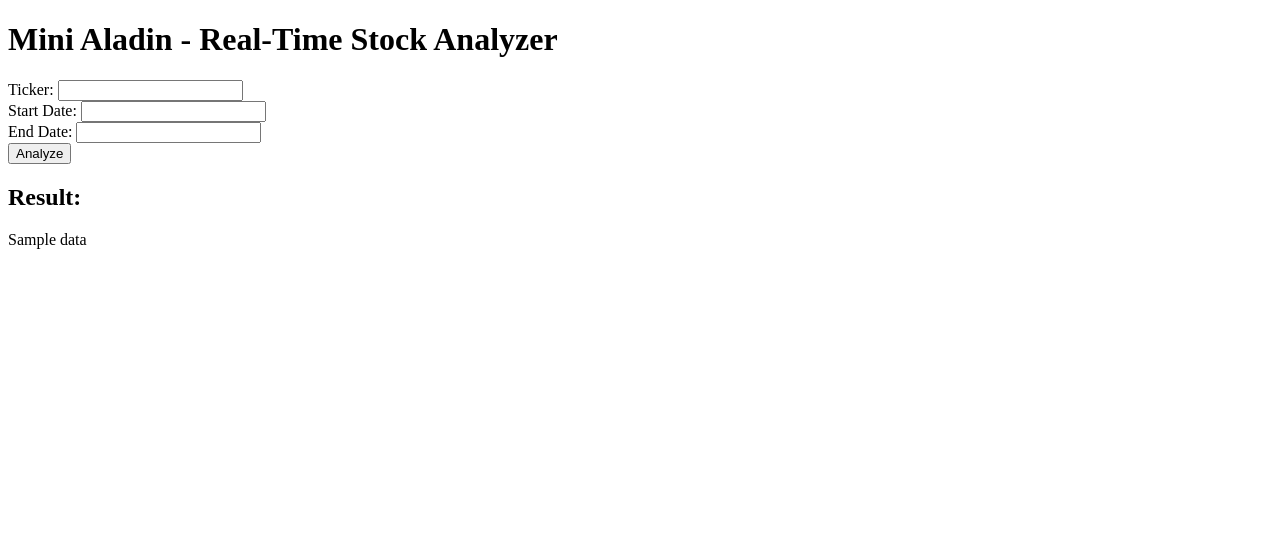
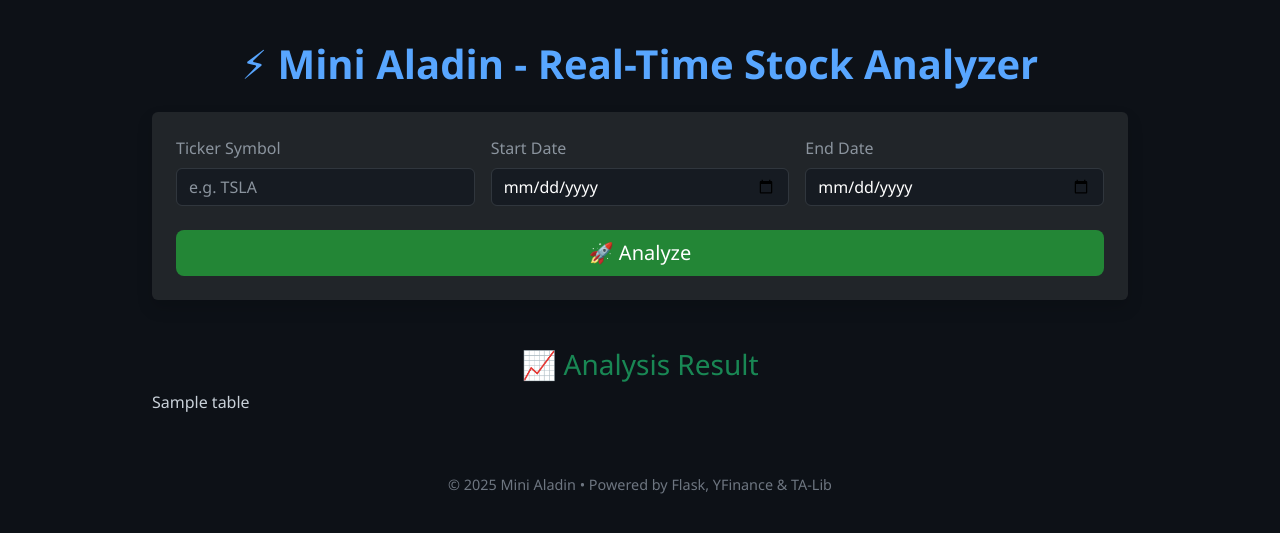
Before and after one commit to wasey-tech/mini-aladin, a Flask app: template templates/index.html in a window 1280 px wide. Shown: the top 533 px of the page. Run offline with Flask 3, Linux system fonts and the light colour scheme; the template is opened without the code that fills it: most values are stand-ins (such as "Sample title", 1, 10 or a date in 2020).

Commit message:
Initial commit for Mini Aladin

```diff
--- a/app.py
+++ b/app.py
@@ -1,32 +1,36 @@
-import yfinance as yf
-import pandas as pd
-import ta
-from flask import Flask, request, render_template
+from flask import Flask, render_template, request
+from datetime import datetime
+from stock_data_fetcher import fetch_stock_data
 
 app = Flask(__name__)
 
-def fetch_data(ticker, start_date, end_date):
-    data = yf.download(ticker, start=start_date, end=end_date)
-    if data.empty:
-        return None
-
-    # Fix: squeeze to 1D array for RSI and MACD
-    close_prices = data['Close'].squeeze()
-
-    data['rsi'] = ta.momentum.RSIIndicator(close=close_prices).rsi()
-    data['macd'] = ta.trend.MACD(close=close_prices).macd()
-
-    return data.tail(10).to_html()
-
 @app.route('/', methods=['GET', 'POST'])
 def index():
-    data = None
+    error = None
+    result_table = None
+
     if request.method == 'POST':
-        ticker = request.form['ticker']
-        start = request.form['start']
-        end = request.form['end']
-        data = fetch_data(ticker, start, end)
-    return render_template('index.html', data=data)
+        ticker = request.form.get('ticker', '').strip().upper()
+        start_date = request.form.get('start_date', '')
+        end_date = request.form.get('end_date', '')
+
+        try:
+            if not ticker or not start_date or not end_date:
+                raise ValueError("All fields are required.")
+
+            start_dt = datetime.strptime(start_date, "%Y-%m-%d")
+            end_dt = datetime.strptime(end_date, "%Y-%m-%d")
+
+            if start_dt >= end_dt:
+                raise ValueError("Start date must be before end date.")
+
+            df = fetch_stock_data(ticker, start_date, end_date)
+            result_table = df.to_html(classes='table table-bordered table-striped table-sm', justify='center')
+
+        except Exception as e:
+            error = str(e)
+
+    return render_template('index.html', error=error, table=result_table, max_date=datetime.today().strftime('%Y-%m-%d'))
 
 if __name__ == '__main__':
-    app.run(debug=True, host='0.0.0.0', port=10000)
+    app.run(debug=True)
--- a/requirements.txt
+++ b/requirements.txt
@@ -1,5 +1,5 @@
-flask
+Flask
+pandas
 yfinance
-pandas
 ta
 gunicorn
--- a/templates/index.html
+++ b/templates/index.html
@@ -1,19 +1,74 @@
 <!DOCTYPE html>
-<html>
+<html lang="en">
 <head>
-    <title>Mini Aladin Stock Analyzer</title>
+  <meta charset="UTF-8">
+  <meta name="viewport" content="width=device-width, initial-scale=1">
+  <title>Mini Aladin - Stock Analyzer</title>
+  <link href="https://cdn.jsdelivr.net/npm/bootstrap@5.3.0/dist/css/bootstrap.min.css" rel="stylesheet">
+  <style>
+    body { background-color: #0d1117; color: #c9d1d9; padding-top: 40px; font-family: 'Segoe UI', Tahoma, Geneva, Verdana, sans-serif; }
+    .container { max-width: 1000px; }
+    h1 { font-weight: bold; color: #58a6ff; }
+    label { color: #8b949e; }
+    .form-control { background-color: #161b22; color: #fff; border: 1px solid #30363d; }
+    .form-control::placeholder { color: #8b949e; }
+    .form-control:focus { border-color: #58a6ff; background-color: #161b22; }
+    .btn-primary { background-color: #238636; border: none; }
+    .btn-primary:hover { background-color: #2ea043; }
+    .table { background-color: #161b22; }
+    .table thead { background-color: #21262d; color: #58a6ff; }
+    .table tbody tr:hover { background-color: #2c313a; }
+    .error-message { color: #f85149; font-weight: bold; margin-top: 20px; }
+    #loading { color: #ffd33d; font-weight: bold; margin-top: 20px; display: none; }
+    .footer { margin-top: 60px; text-align: center; color: #6e7681; font-size: 0.9rem; }
+  </style>
 </head>
 <body>
-    <h1>Mini Aladin - Real-Time Stock Analyzer</h1>
-    <form method="post">
-        Ticker: <input type="text" name="ticker"><br>
-        Start Date: <input type="text" name="start"><br>
-        End Date: <input type="text" name="end"><br>
-        <input type="submit" value="Analyze">
-    </form>
-    {% if data %}
-        <h2>Result:</h2>
-        {{ data | safe }}
-    {% endif %}
+<div class="container">
+  <h1 class="text-center mb-4">⚡ Mini Aladin - Real-Time Stock Analyzer</h1>
+  <form id="stockForm" method="POST" action="/" class="bg-dark p-4 rounded shadow">
+    <div class="row g-3">
+      <div class="col-md-4">
+        <label for="ticker" class="form-label">Ticker Symbol</label>
+        <input type="text" id="ticker" name="ticker" class="form-control" placeholder="e.g. TSLA" required>
+      </div>
+      <div class="col-md-4">
+        <label for="start_date" class="form-label">Start Date</label>
+        <input type="date" id="start_date" name="start_date" class="form-control" required max="{{ max_date }}">
+      </div>
+      <div class="col-md-4">
+        <label for="end_date" class="form-label">End Date</label>
+        <input type="date" id="end_date" name="end_date" class="form-control" required max="{{ max_date }}">
+      </div>
+    </div>
+    <div class="d-grid mt-4">
+      <button type="submit" class="btn btn-primary btn-lg">🚀 Analyze</button>
+    </div>
+  </form>
+
+  <div id="loading" class="text-center">Loading data, please wait...</div>
+
+  {% if error %}
+    <div class="error-message text-center">{{ error }}</div>
+  {% endif %}
+
+  {% if table %}
+    <div class="mt-5">
+      <h3 class="text-center text-success">📈 Analysis Result</h3>
+      <div class="table-responsive">
+        {{ table|safe }}
+      </div>
+    </div>
+  {% endif %}
+
+  <div class="footer">&copy; 2025 Mini Aladin • Powered by Flask, YFinance & TA-Lib</div>
+</div>
+<script>
+  const form = document.getElementById('stockForm');
+  const loading = document.getElementById('loading');
+  form.addEventListener('submit', () => {
+    loading.style.display = 'block';
+  });
+</script>
 </body>
 </html>
```
Also changed, not shown: stock_data_fetcher.py (+12 -22 lines).
